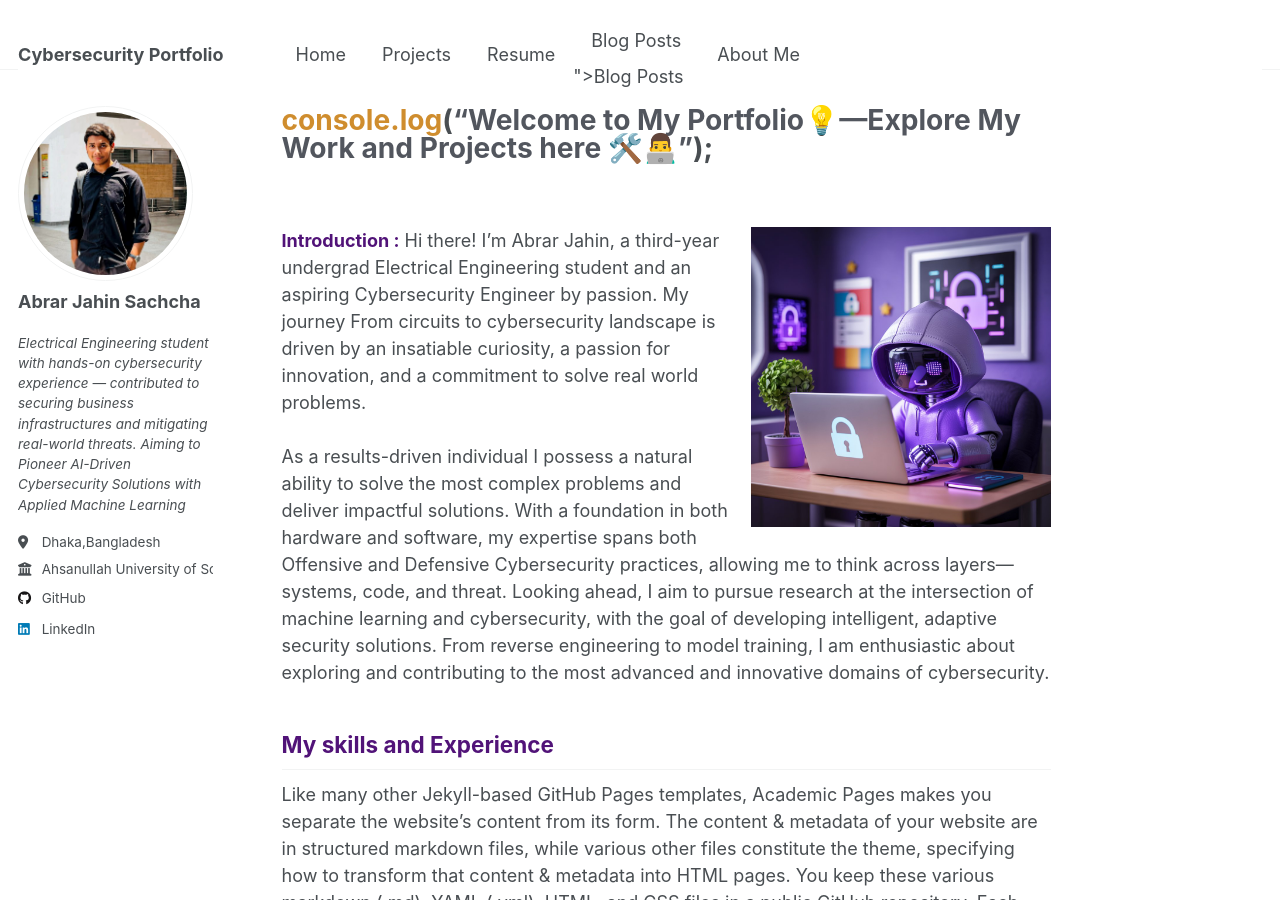
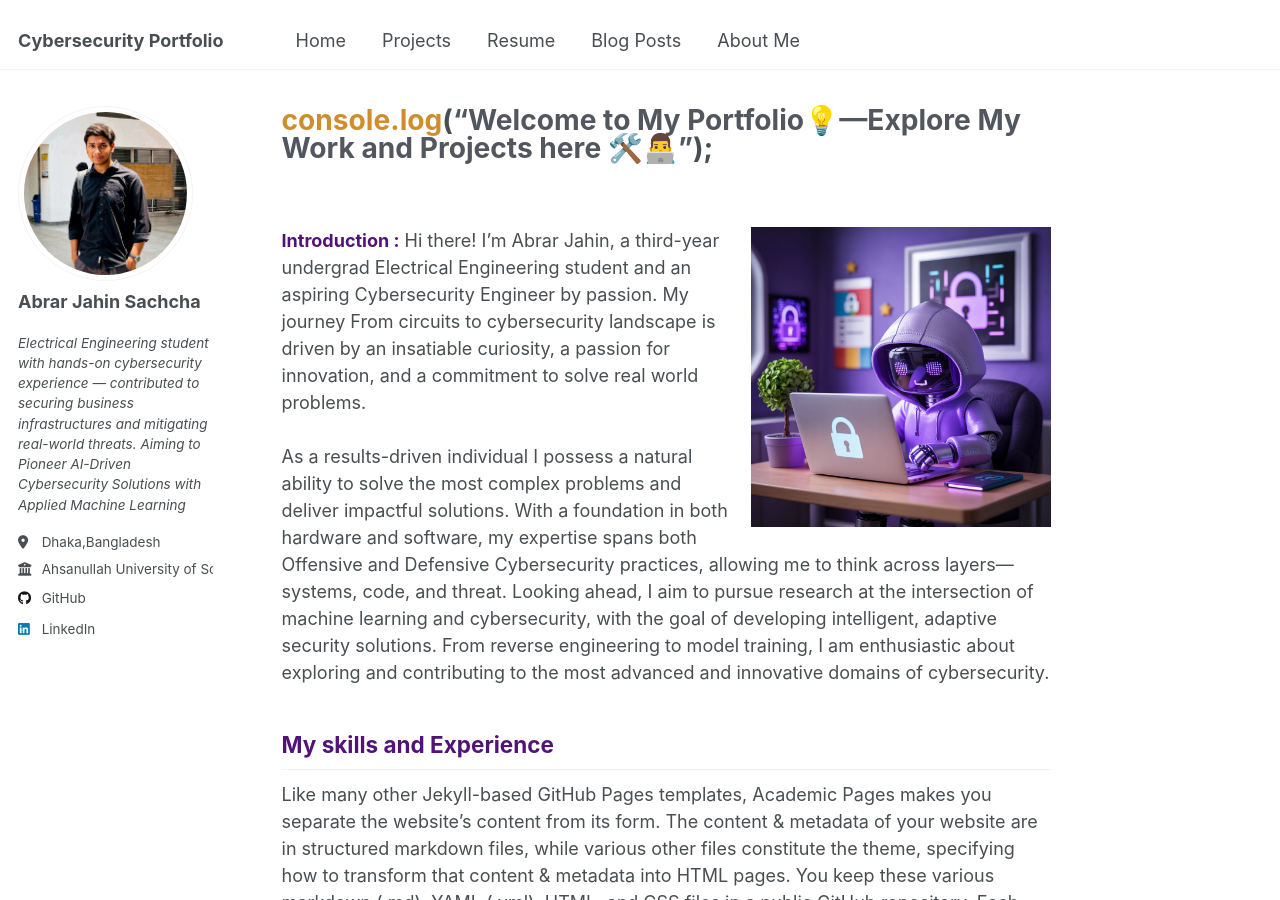
Before and after one commit to AbrarJahin7/cyberportfolio.github.io, a Jekyll site: the page built from _pages/about.md, in a window 1280 px wide and 900 px high. Built offline with Jekyll 4.4.1, drawn with Linux system fonts in a browser that asks for light colours.

Commit message:
Update navigation.yml

```diff
--- a/_data/navigation.yml
+++ b/_data/navigation.yml
@@ -17,10 +17,8 @@ main:
     #url: /portfolio/
 
   - title: "Blog Posts"
-    url: <a href="https://medium.com/@abrarjahin.infosec" target="_blank" rel="noopener">Blog Posts</a>
-
-  #- title: "Publications"
-   # url: /publications/
+    url: https://medium.com/@abrarjahin.infosec
+    new_tab: true
 
  # - title: "About Me"
     #url: /talks/
```
